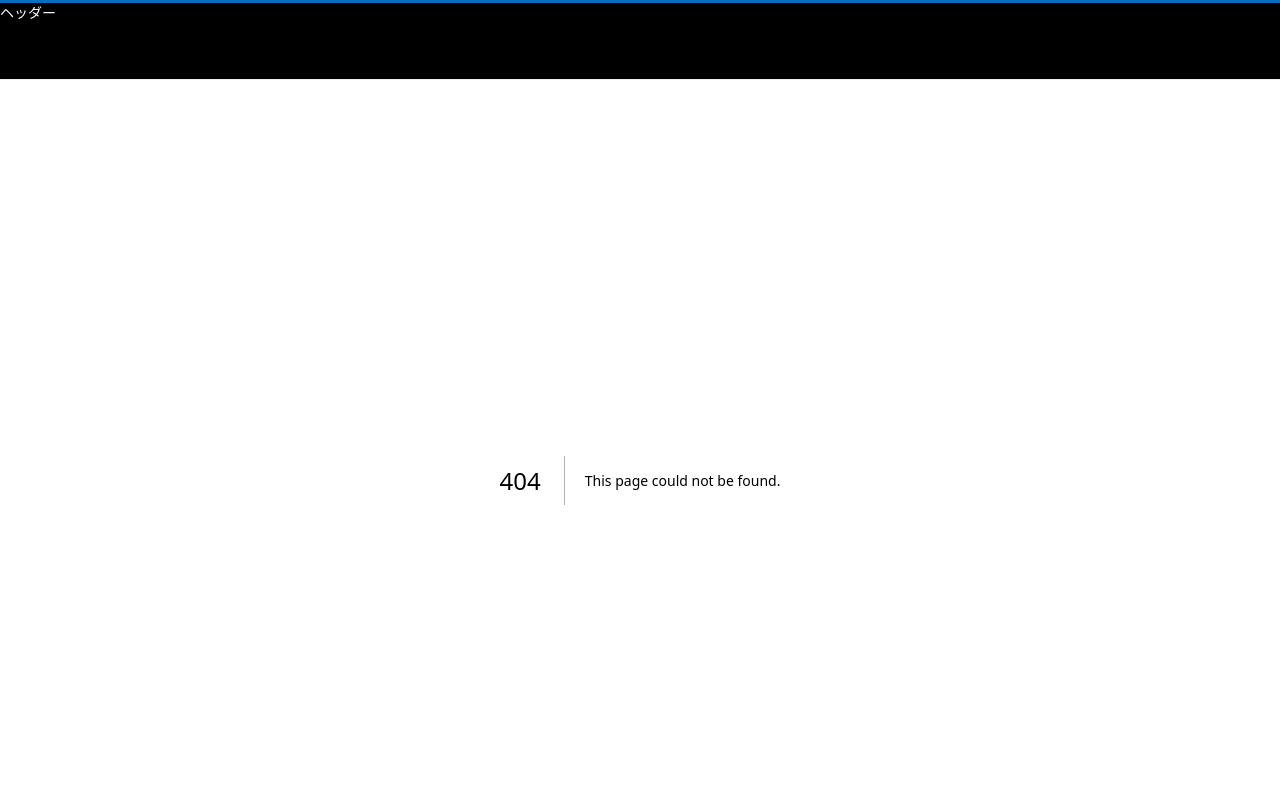
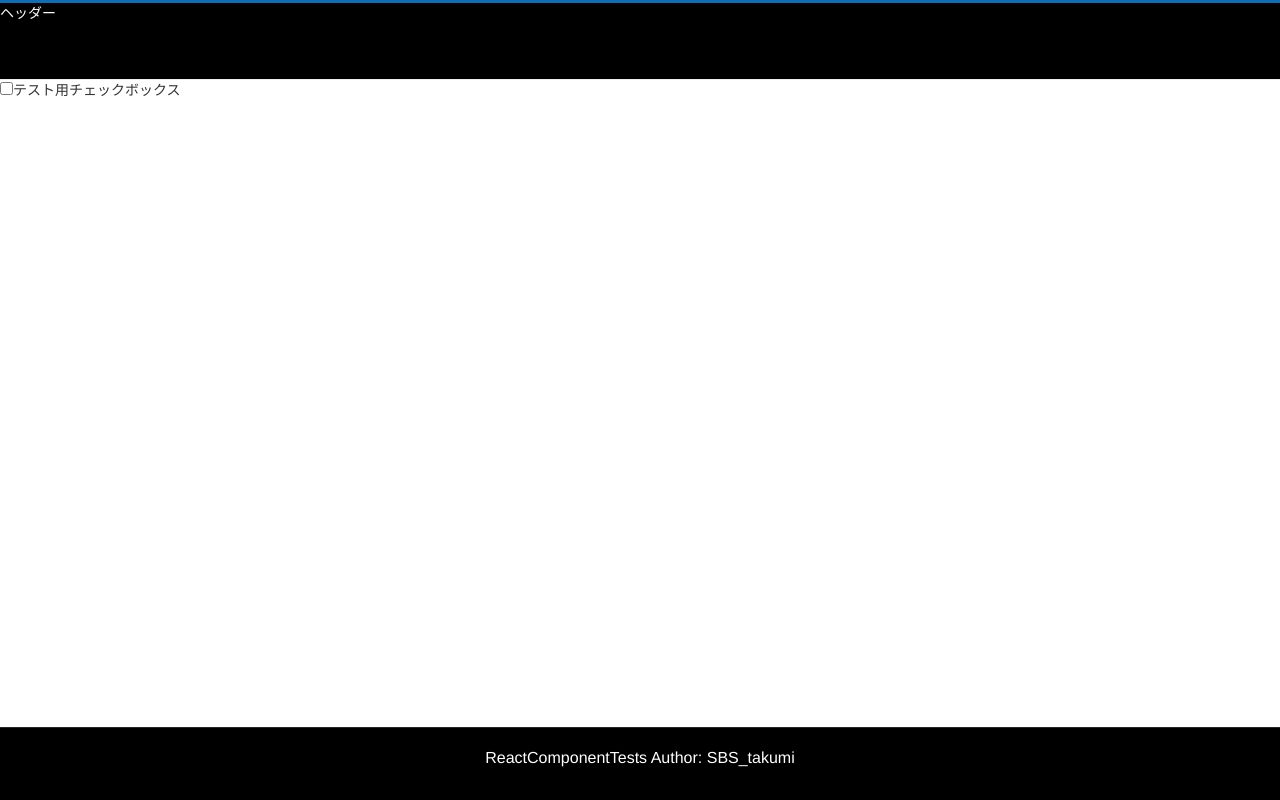
Before and after one commit to IamSBStakumi/ReactComponentTests, a Next.js app: page /checkbox in a window 1280 px wide. Before the commit this address had no page. Shown: the top 800 px of the page. Built offline with nearby package versions, Linux system fonts and the light colour scheme.

Commit message:
checkboxコンポーネントを作成

```diff
--- /dev/null
+++ b/src/app/checkbox/page.tsx
@@ -0,0 +1,12 @@
+import CheckBox from "@/styles/CheckBox";
+
+const Page = () => (
+  <main>
+    <div>
+      <CheckBox />
+      <label>テスト用チェックボックス</label>
+    </div>
+  </main>
+);
+
+export default Page;
--- /dev/null
+++ b/src/styles/CheckBox.tsx
@@ -0,0 +1,7 @@
+"use client";
+
+import styled from "styled-components";
+
+const CheckBox = styled.input.attrs({ type: "checkbox" })``;
+
+export default CheckBox;
```
